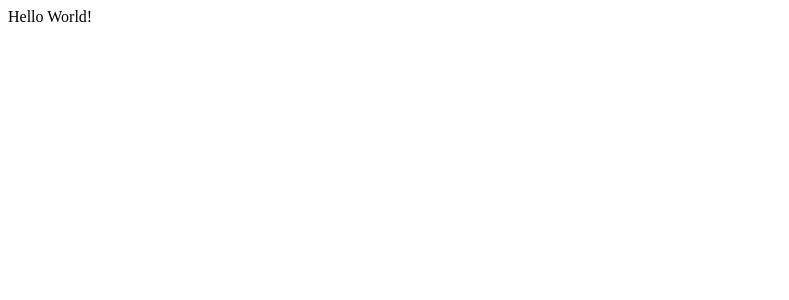
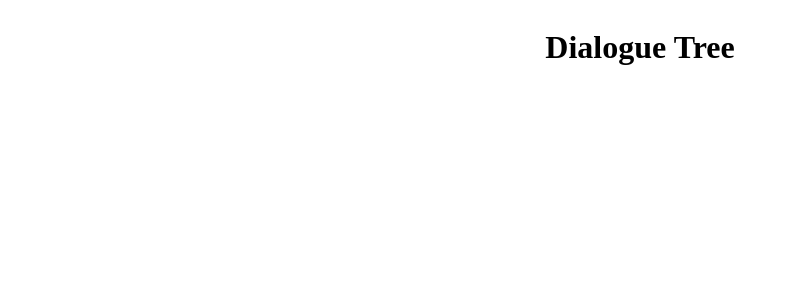
Before and after one commit to 00-status/dialogue_tree, a React app: page / in a window 1280 px wide. Shown: the top 300 px of the page, without its empty margins (0-789 px from the left). Built offline with nearby package versions, Linux system fonts and the light colour scheme.

Commit message:
NOW css is working properly.

```diff
--- a/package.json
+++ b/package.json
@@ -10,8 +10,7 @@
   },
   "dependencies": {
     "react": "^18.2.0",
-    "react-dom": "^18.2.0",
-    "ts-loader": "^9.4.1"
+    "react-dom": "^18.2.0"
   },
   "devDependencies": {
     "@babel/core": "^7.19.6",
@@ -24,6 +23,7 @@
     "babel-loader": "^9.1.0",
     "css-loader": "^6.7.1",
     "jest": "^29.2.2",
+    "style-loader": "^3.3.1",
     "typescript": "^4.8.4",
     "webpack": "^5.74.0",
     "webpack-cli": "^4.10.0"
--- a/src/components/App.tsx
+++ b/src/components/App.tsx
@@ -1,3 +1,9 @@
+import './app.css';
+
 export const App = () => {
-    return <div>Hello World!</div>;
+    return (
+    <div className='app'>
+        <h1>Dialogue Tree</h1>
+    </div>
+    );
 };
--- /dev/null
+++ b/src/components/app.css
@@ -0,0 +1,6 @@
+.app {
+    display: flex;
+    flex-direction: column;
+    align-items: center;
+    justify-content: center;
+}
--- /dev/null
+++ b/src/declarations.d.ts
@@ -0,0 +1 @@
+declare module '*.scss';
--- a/src/index.tsx
+++ b/src/index.tsx
@@ -1,11 +1,6 @@
 import ReactDOM from 'react-dom';
 import {App} from "./components/App";
 
-const test: String = 'Hello World!';
-const test2: String = "2";
-
-console.log(test);
-console.log(test2);
 const appRoot = document.getElementById('app');
 
 if (appRoot) {
--- a/tsconfig.json
+++ b/tsconfig.json
@@ -4,6 +4,7 @@
         "rootDir": ".",
         "outDir": "./dist/",
         "declaration": true,
+        "declarationMap": true,
         "target": "esnext",
         "moduleResolution": "node",
         "allowSyntheticDefaultImports": true,
--- a/webpack.config.js
+++ b/webpack.config.js
@@ -5,19 +5,13 @@ module.exports = {
   module: {
     rules: [
       {
-        test: /\.tsx?$/,
+        test: /\.(js|jsx|tsx|ts)$/,
         use: 'babel-loader',
         exclude: /node_modules/,
       },
       {
-        test: /\.tsx?$/,
-        use: 'ts-loader',
-        exclude: /node_modules/,
-      },
-      {
         test: /\.css$/,
-        use: [{ loader: 'css-loader', options: { modules: true, localsConvention: 'camelCase' } }],
-        exclude: /node_modules/,
+        use: ['style-loader', 'css-loader'],
       }
     ],
   },
@@ -27,9 +21,5 @@ module.exports = {
   output: {
     filename: 'bundle.js',
     path: path.resolve(__dirname, 'dist'),
-  },
-  watchOptions: {
-    aggregateTimeout: 1000,
-    poll: 1000
   }
 };
```
Also changed, not shown: 4 other files (tests, documents, lock files or other folders).
